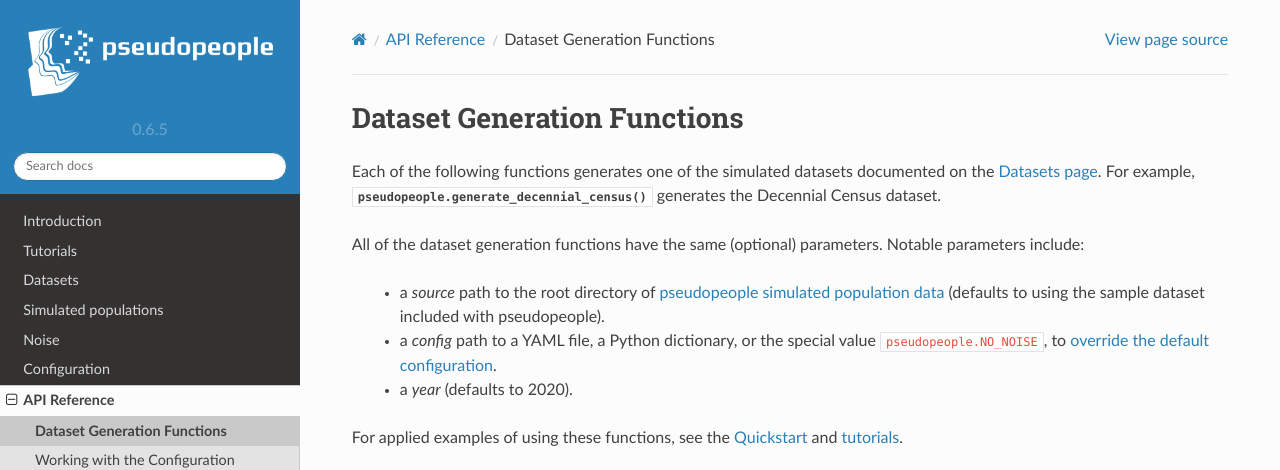
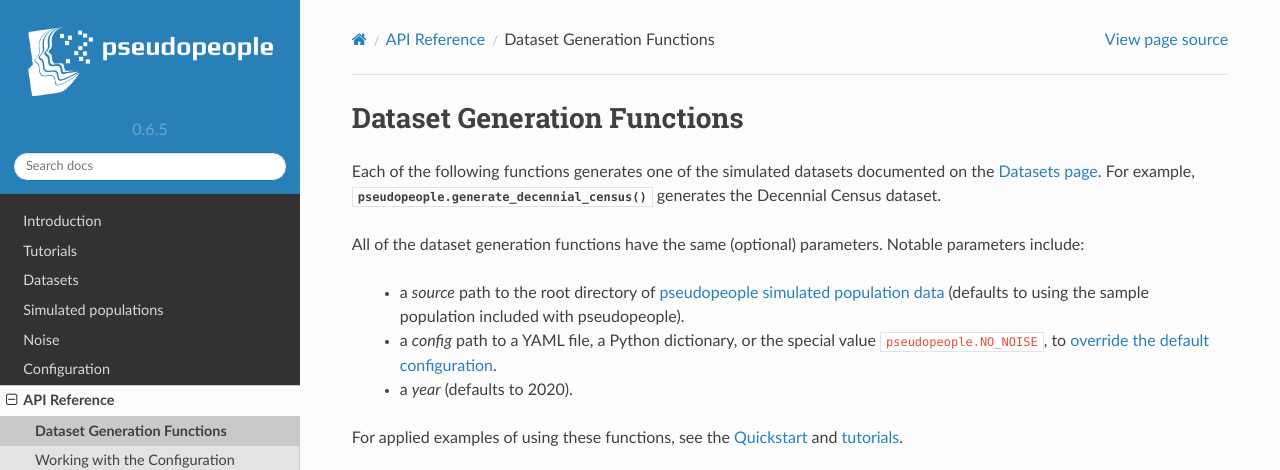
Before and after one commit to ihmeuw/pseudopeople, a Sphinx documentation site: the page built from docs/source/api_reference/noising/index.rst, in a window 1280 px wide, cut to the strip 0-470 px from the top of the page. Built offline with Sphinx 7.4.7 and the Read the Docs theme 2.0.0, drawn with Linux system fonts in a browser that asks for light colours.

Commit message:
dataset generation page: dataset -> population

```diff
--- a/docs/source/api_reference/noising/index.rst
+++ b/docs/source/api_reference/noising/index.rst
@@ -11,7 +11,7 @@
 All of the dataset generation functions have the same (optional) parameters.
 Notable parameters include:
 
-    - a `source` path to the root directory of :ref:`pseudopeople simulated population data <simulated_populations_main>` (defaults to using the sample dataset included with pseudopeople).
+    - a `source` path to the root directory of :ref:`pseudopeople simulated population data <simulated_populations_main>` (defaults to using the sample population included with pseudopeople).
     - a `config` path to a YAML file, a Python dictionary, or the special value :code:`pseudopeople.NO_NOISE`, to :ref:`override the default configuration <configuration_main>`.
     - a `year` (defaults to 2020).
 
```
